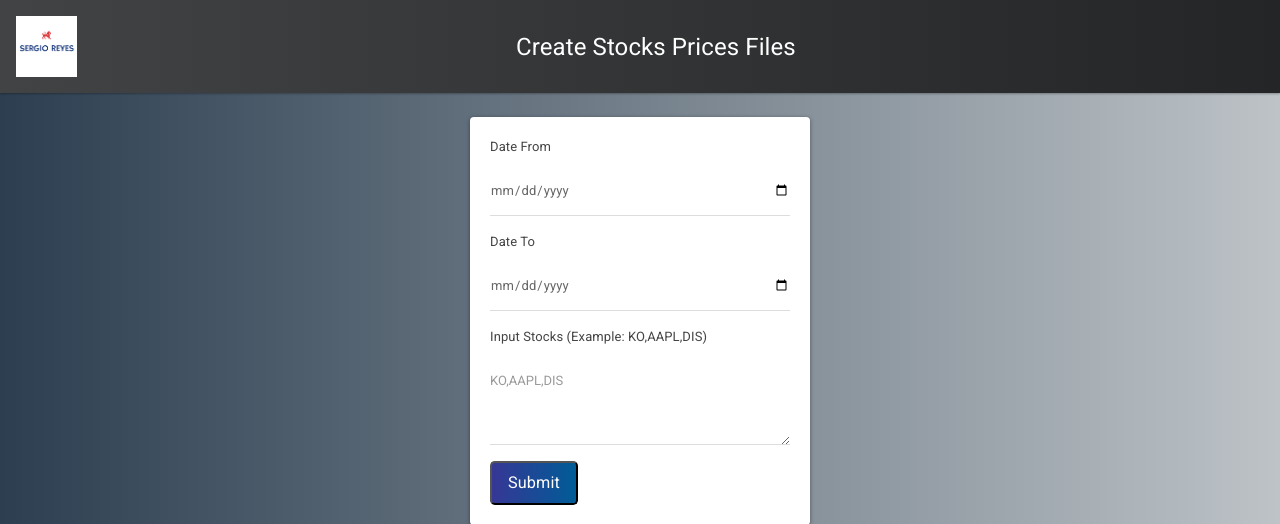
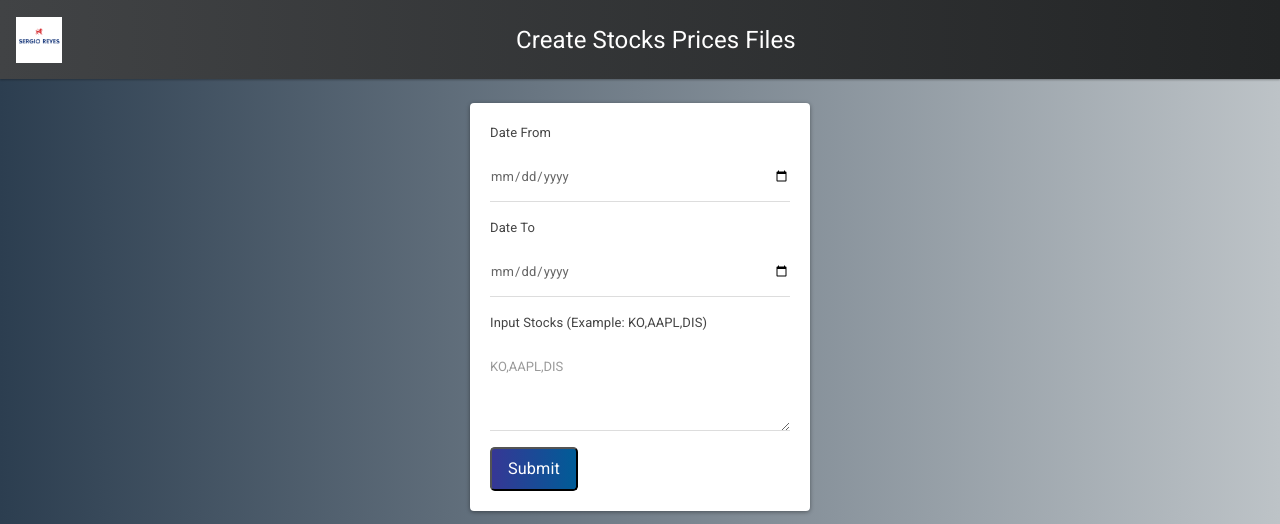
Before and after one commit to SREYES001/ShowTickerPricesHistory, a Flask app: page / in a window 1280 px wide. Shown: the top 524 px of the page. Run offline with Flask 2, Linux system fonts and the light colour scheme; some libraries are stand-ins or nearby versions.

Commit message:
first commit

```diff
--- a/templates/layout.html
+++ b/templates/layout.html
@@ -11,9 +11,11 @@
 
     <nav class="navbar navbar-expand-lg">
         <div class="text-center">
-          <img style="height: 12.2%; width: 12.2%; float: left;" src="static/image/logo.png" alt="Responsive image">
+          <img style="height: 9.2%; width: 9.2%; float: left;" src="static/image/logo.png" alt="Responsive image">
         </div>
-        <a class="navbar-brand" href="/">Create Stocks Prices Files</a>
+        <div class="text-center">
+         <a class="navbar-brand" href="/">Create Stocks Prices Files</a>
+        </div>
         <button class="navbar-toggler" type="button" data-toggle="collapse" data-target="#navbarNavAltMarkup" aria-controls="navbarNavAltMarkup" aria-expanded="false" aria-label="Toggle navigation">
           <span class="navbar-toggler-icon"></span>
         </button>
```
